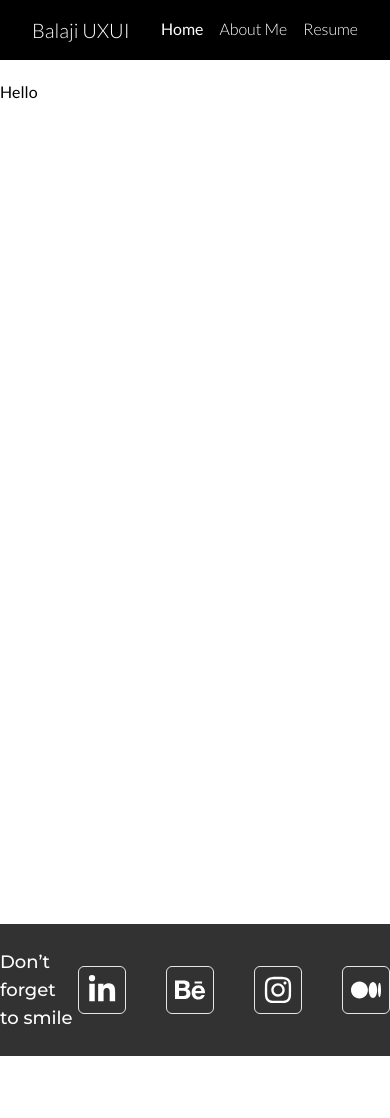
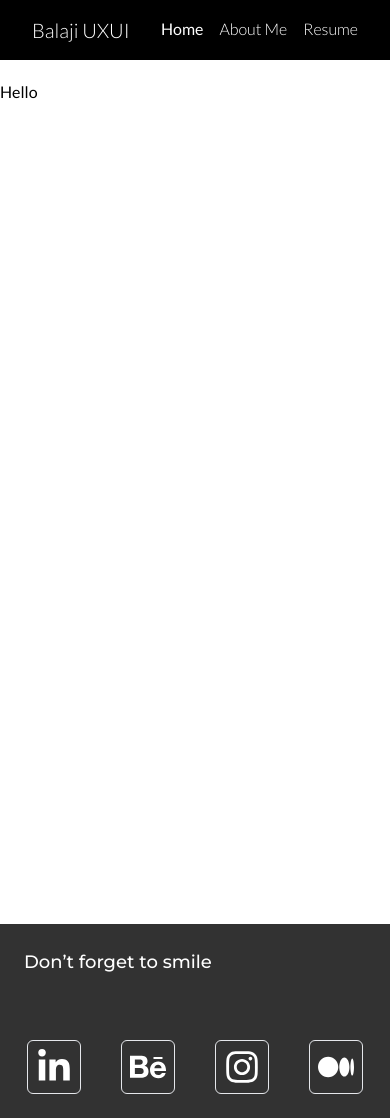
Before and after one commit to agrawal-pratham/balaji_ui_ux_portfolio, a Next.js app: page / in a window 390 px wide. Before the commit the page ends 1056 px from the top, so only its background shows below. Built offline with nearby package versions, Linux system fonts and the light colour scheme.

Commit message:
fixed styling footer

```diff
--- a/src/components/Shared/Footer.jsx
+++ b/src/components/Shared/Footer.jsx
@@ -28,7 +28,7 @@ export default function Footer() {
 
   return (
     <footer className={`py-6 bg-[#323232] text-white`}>
-      <section className="container mx-auto flex items-center justify-between">
+      <section className="container px-6 mx-auto flex flex-col gap-16 md:flex-row items-center justify-between">
         <p className="font-montserrat self-start text-lg font-medium">
           Don’t forget to smile
         </p>
@@ -41,7 +41,7 @@ export default function Footer() {
               key={link.title}
               className="border rounded-md p-2 hover:scale-110 transition-all duration-200"
             >
-              {<link.icon className="text-3xl" />}
+              {<link.icon className="text-4xl" />}
             </Link>
           ))}
         </div>
--- a/src/components/Shared/Headers.jsx
+++ b/src/components/Shared/Headers.jsx
@@ -40,7 +40,7 @@ export default function Headers() {
               } group transition duration-300`}
             >
               {link.text}
-              <span class="block max-w-0 group-hover:max-w-full transition-all duration-500 h-0.5 bg-slate-300"></span>
+              <span className="block max-w-0 group-hover:max-w-full transition-all duration-500 h-0.5 bg-slate-300"></span>
             </Link>
           ))}
         </div>
```
